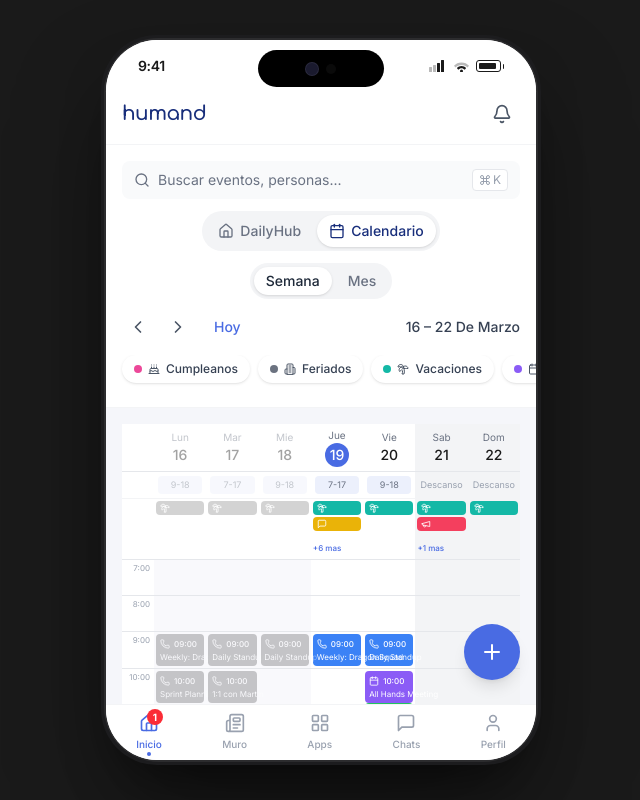
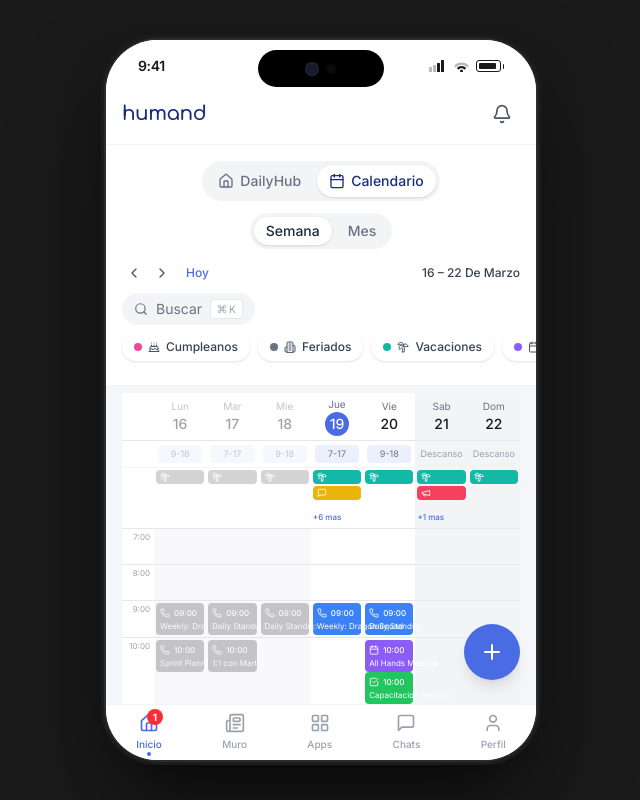
Before and after one commit to santipasserini11/dailyhub, a Next.js app: page / in a window 1280 px wide. Both pictures are taken after a click on the button "Calendario". Shown: the whole page, without its empty margins (319-959 px from the left). Built offline with nearby package versions, Linux system fonts and the light colour scheme.

Commit message:
refactor: update calendar layout and remove header sticky
Reorganize calendar, simplify search, and remove sticky header for consistent scroll.

```diff
--- a/components/calendar/calendar-nav.tsx
+++ b/components/calendar/calendar-nav.tsx
@@ -81,28 +81,28 @@ export function CalendarNav() {
 
       {/* Date navigation */}
       <div className="flex items-center justify-between">
-        <div className="flex items-center gap-2">
+        <div className="flex items-center gap-1">
           <button
             onClick={goPrev}
-            className="p-1.5 rounded-full hover:bg-gray-100 transition-colors"
+            className="p-1 rounded-full hover:bg-gray-100 transition-colors"
           >
-            <ChevronLeft className="w-5 h-5 text-gray-600" />
+            <ChevronLeft className="w-4 h-4 text-gray-600" />
           </button>
           <button
             onClick={goNext}
-            className="p-1.5 rounded-full hover:bg-gray-100 transition-colors"
+            className="p-1 rounded-full hover:bg-gray-100 transition-colors"
           >
-            <ChevronRight className="w-5 h-5 text-gray-600" />
+            <ChevronRight className="w-4 h-4 text-gray-600" />
           </button>
           <button
             onClick={goToToday}
-            className="px-3 py-1 text-sm font-medium rounded-full hover:bg-gray-100 transition-colors"
+            className="px-2 py-0.5 text-xs font-medium rounded-full hover:bg-gray-100 transition-colors"
             style={{ color: '#496BE3' }}
           >
             Hoy
           </button>
         </div>
-        <span className="text-sm font-medium text-gray-700 capitalize">
+        <span className="text-xs font-medium text-gray-700 capitalize">
           {getDateRangeLabel()}
         </span>
       </div>
--- a/components/calendar/calendar-search.tsx
+++ b/components/calendar/calendar-search.tsx
@@ -76,12 +76,12 @@ export function CalendarSearch() {
       {/* Search trigger button */}
       <button
         onClick={() => setIsOpen(true)}
-        className="flex items-center gap-2 px-3 py-2 bg-gray-50 rounded-lg text-sm text-gray-500 hover:bg-gray-100 transition-colors w-full"
+        className="flex items-center gap-2 px-3 py-1.5 bg-gray-100 rounded-full text-sm text-gray-500 hover:bg-gray-200 transition-colors"
       >
-        <Search className="w-4 h-4" />
-        <span className="flex-1 text-left">Buscar eventos, personas...</span>
-        <span className="flex items-center gap-0.5 text-xs text-gray-400 bg-white px-1.5 py-0.5 rounded border border-gray-200">
-          <Command className="w-3 h-3" />K
+        <Search className="w-3.5 h-3.5" />
+        <span>Buscar</span>
+        <span className="flex items-center gap-0.5 text-[10px] text-gray-400 bg-white px-1.5 py-0.5 rounded border border-gray-200">
+          <Command className="w-2.5 h-2.5" />K
         </span>
       </button>
 
--- a/components/calendar/index.tsx
+++ b/components/calendar/index.tsx
@@ -26,20 +26,25 @@ export function Calendar() {
   }, [calendarView, displayView]);
 
   return (
-    <div className="flex-1 overflow-hidden flex flex-col bg-[#F5F6FA]">
-      <div className="p-4 space-y-3 bg-white border-b border-gray-100">
-        <CalendarSearch />
+    <div className="flex-1 overflow-y-auto bg-[#F5F6FA]">
+      <div className="p-4 space-y-2 bg-white">
         <CalendarNav />
+        <div className="flex items-center justify-between">
+          <CalendarSearch />
+        </div>
         <FilterChips />
       </div>
 
       <div
-        className="flex-1 overflow-auto p-4 transition-opacity duration-150"
+        className="px-4 py-2 transition-opacity duration-150"
         style={{ opacity: isTransitioning ? 0 : 1 }}
       >
         {displayView === 'semana' && <WeekView />}
         {displayView === 'mes' && <MonthView />}
       </div>
+
+      {/* Bottom padding for FAB */}
+      <div className="h-20" />
     </div>
   );
 }
--- a/components/calendar/week-view.tsx
+++ b/components/calendar/week-view.tsx
@@ -121,15 +121,15 @@ export function WeekView() {
   }
 
   return (
-    <div className="flex-1 overflow-auto">
+    <div className="flex-1">
       <table className="w-full border-collapse table-fixed">
         <colgroup>
           <col style={{ width: '32px' }} />
           {weekDays.map((_, i) => <col key={i} />)}
         </colgroup>
 
-        {/* Sticky header */}
-        <thead className="sticky top-0 z-10 bg-white">
+        {/* Header */}
+        <thead className="bg-white">
           {/* Day names row */}
           <tr className="border-b border-gray-200">
             <th className="p-1"></th>
```
